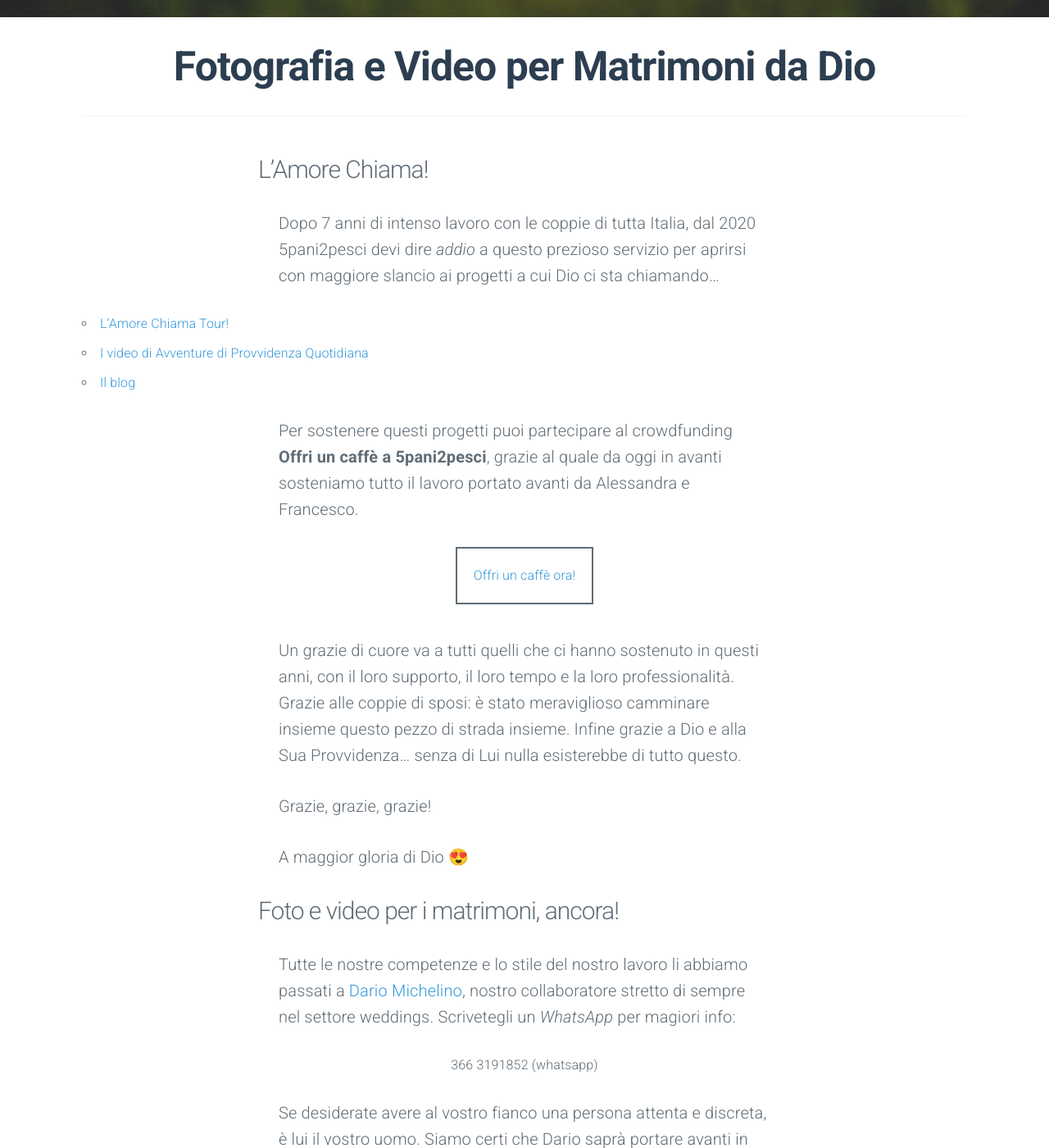
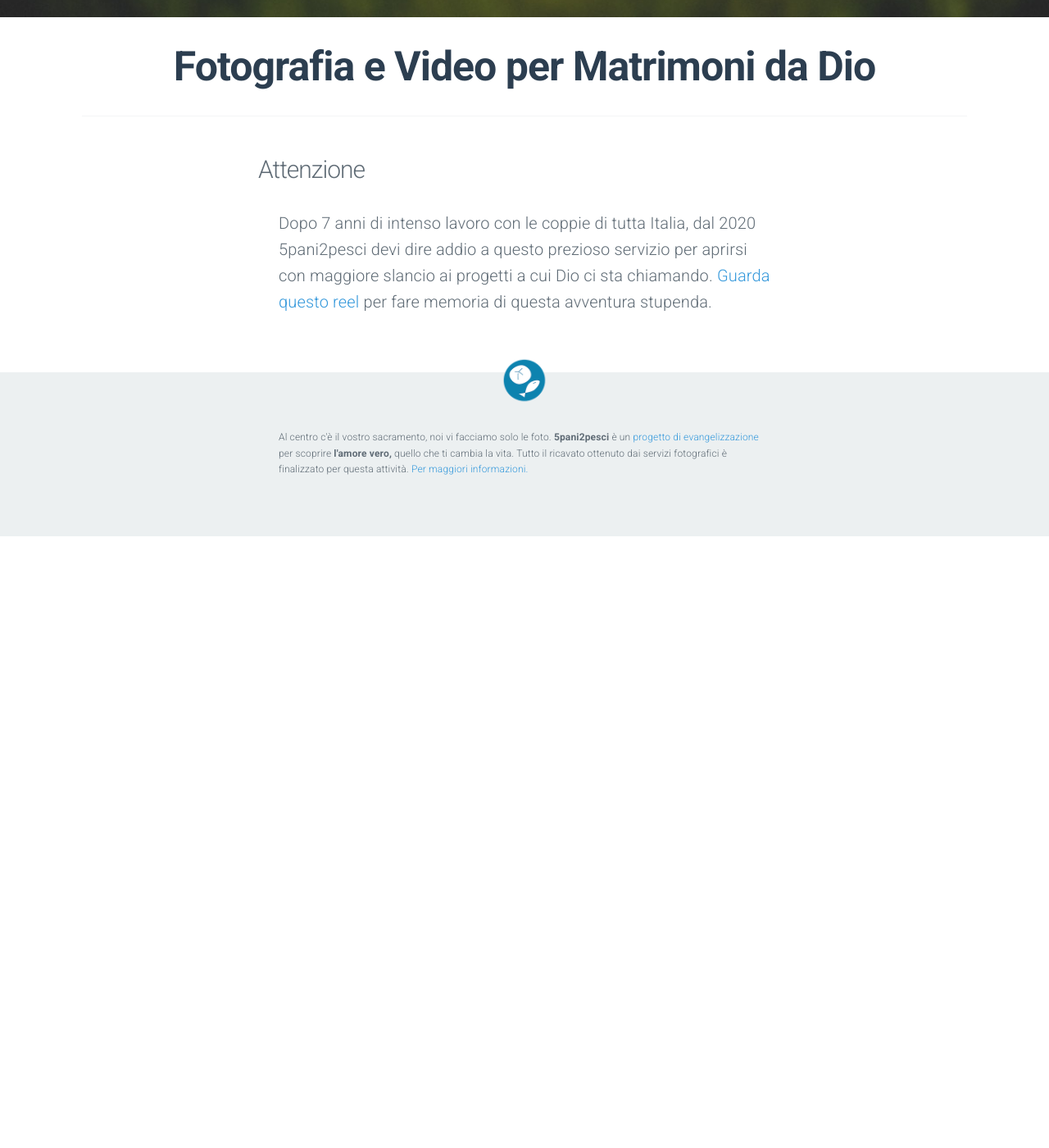
Before and after one commit to 5p2p/weddings, a Jekyll site: the page built from index.md, in a window 1280 px wide and 1400 px high, scrolled down 872 px. Shown: the whole window at 82% size. Built offline with Jekyll 4.4.1, drawn with Linux system fonts in a browser that asks for light colours; after the commit the page ends 1526 px from its top, so only the background shows below that; some of the changed text lies outside the part shown.

Commit message:
Update index.md

```diff
--- a/index.md
+++ b/index.md
@@ -4,36 +4,6 @@ title: Fotografia e Video per Matrimoni da Dio
 image: /assets/images/general/landing.jpg
 ---
 
-### L'Amore Chiama!
+### Attenzione
 
-Dopo 7 anni di intenso lavoro con le coppie di tutta Italia, dal 2020 5pani2pesci devi dire _addio_ a questo prezioso servizio per aprirsi con maggiore slancio ai progetti a cui Dio ci sta chiamando...
-
-- [L'Amore Chiama Tour!](https://tour.5p2p.it)
-- [I video di Avventure di Provvidenza Quotidiana](http://bit.ly/5p2p-youtube)
-- [Il blog](https://5p2p.it)
-
-Per sostenere questi progetti puoi partecipare al crowdfunding **Offri un caffè a 5pani2pesci**, grazie al quale da oggi in avanti sosteniamo tutto il lavoro portato avanti da Alessandra e Francesco.
-
-<div style="text-align: center;margin: 2rem 0 4rem 0;">
-<div style="display:inline-block;border-style:solid;border-width:2px;padding:2rem;">
-<a href="http://bit.ly/offri-un-caffe">
-Offri un caffè ora!
-</a>
-</div>
-</div>
-
-Un grazie di cuore va a tutti quelli che ci hanno sostenuto in questi anni, con il loro supporto, il loro tempo e la loro professionalità. Grazie alle coppie di sposi: è stato meraviglioso camminare insieme questo pezzo di strada insieme. Infine grazie a Dio e alla Sua Provvidenza... senza di Lui nulla esisterebbe di tutto questo.
-
-Grazie, grazie, grazie!
-
-A maggior gloria di Dio 😍
-
-### Foto e video per i matrimoni, ancora!
-
-Tutte le nostre competenze e lo stile del nostro lavoro li abbiamo passati a [Dario Michelino](https://www.dariomichelino.it/), nostro collaboratore stretto di sempre nel settore weddings. Scrivetegli un _WhatsApp_ per magiori info:
-
-<div style="text-align: center;margin: 2rem 0 2rem 0;">
-366 3191852 (whatsapp)
-</div>
-
-Se desiderate avere al vostro fianco una persona attenta e discreta, è lui il vostro uomo. Siamo certi che Dario saprà portare avanti in maniera meravigliosa il lavoro che noi abbiamo iniziato.
+Dopo 7 anni di intenso lavoro con le coppie di tutta Italia, dal 2020 5pani2pesci devi dire addio a questo prezioso       servizio per aprirsi con maggiore slancio ai progetti a cui Dio ci sta chiamando. [Guarda questo reel](https://vimeo.com/198200510)   per fare memoria di questa avventura stupenda.
```
